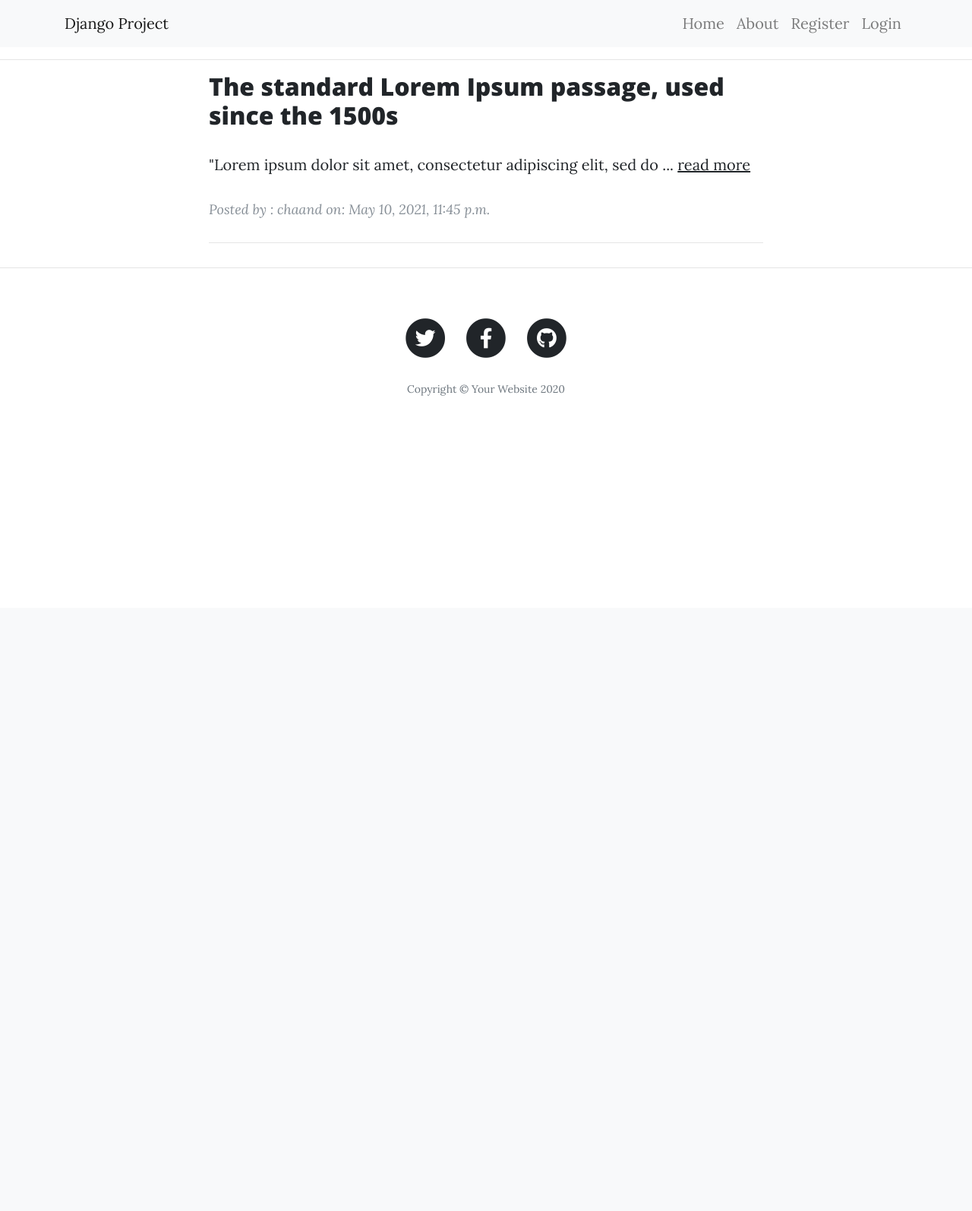
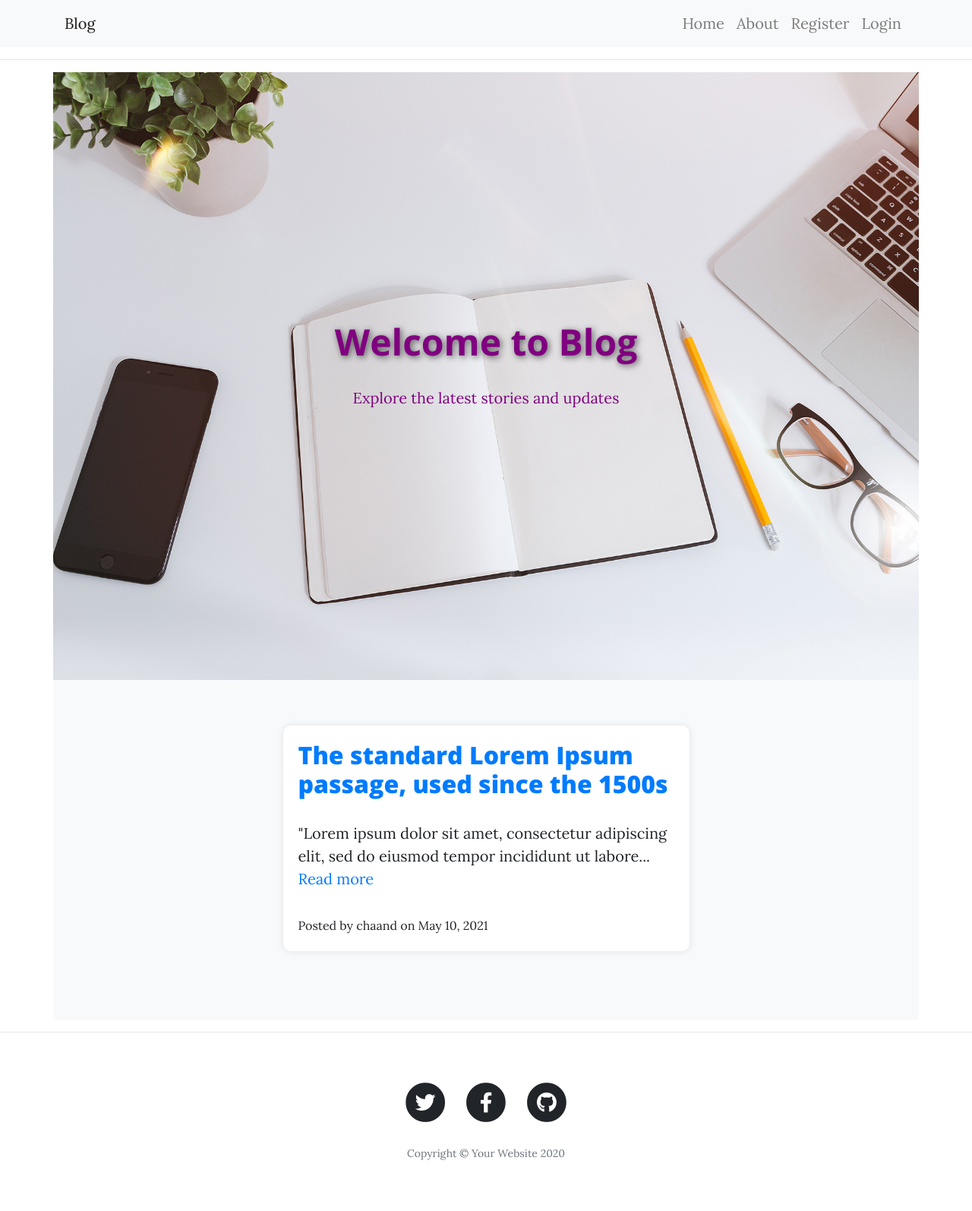
Before and after one commit to vidyasj18/blog, a Django app: page / in a window 1280 px wide. Shown: the whole page at 76% size. Before the commit the page ends 521 px from the top, so only its background shows below. Run offline with Django 3.2, Linux system fonts and the light colour scheme; data comes from the database, SQL or seed files in the repository; both versions use the stored data as it was after the commit; some libraries are stand-ins or nearby versions.

Commit message:
initial commit

```diff
--- a/django_project/blog/templates/blog/base.html
+++ b/django_project/blog/templates/blog/base.html
@@ -12,7 +12,7 @@
     {% if title %}
     <title> {{ title }}</title>
     {% else %}
-    <title> Django Project</title>
+    <title> Blog </title>
     {% endif %}
 
     <!-- Bootstrap core CSS -->
@@ -36,7 +36,7 @@
 <!-- Navigation -->
 <nav class="navbar navbar-expand-lg navbar-light bg-light">
     <div class="container">
-        <a class="navbar-brand" href="{% url 'blog-homepage' %}">Django Project</a>
+        <a class="navbar-brand" href="{% url 'blog-homepage' %}"> Blog </a>
         <button class="navbar-toggler navbar-toggler-right" type="button" data-toggle="collapse"
                 data-target="#navbarResponsive" aria-controls="navbarResponsive" aria-expanded="false"
                 aria-label="Toggle navigation">
--- a/django_project/blog/templates/blog/homepage.html
+++ b/django_project/blog/templates/blog/homepage.html
@@ -1,21 +1,72 @@
 {% extends 'blog/base.html' %}
+{% load static %}
 
 {% block content %}
+<style>
+    .hero {
+        background: url("{% static 'blog/img/home-bg.jpg' %}") no-repeat center center;
+        background-size: cover;
+        height: 100vh;
+        width: 200vh;
+        display: flex;
+        align-items: center;
+        justify-content: center;
+        color: purple;
+        text-align: center;
+        padding: 50px;
+    }
 
-<div class="col-lg-8 col-md-10 mx-auto">
-    {% for blog in blogs %}
-    <div class="post-preview">
-        <h2 class="post-title">
-           <a href="{% url 'blog-post-detail' blog.id   %}"> {{ blog.title }} </a>
-        </h2>
-        <p>
-            {{ blog.content|slice:":65" }} ... <a href="{% url 'blog-post-detail' blog.id   %}">read more </a>
-        </p>
-        <p class="post-meta">Posted by : {{ blog.author.username }}
-            on: {{ blog.post_created }}</p>
+    .hero h1 {
+        font-size: 3rem;
+        font-weight: bold;
+        text-shadow: 2px 2px 8px rgba(0,0,0,0.6);
+    }
+
+    .blog-section {
+        padding: 60px 20px;
+        background-color: #f8f9fa;
+    }
+
+    .post-preview {
+        background: white;
+        padding: 20px;
+        border-radius: 10px;
+        box-shadow: 0 0 10px rgba(0,0,0,0.1);
+        margin-bottom: 30px;
+    }
+
+    .post-preview a {
+        text-decoration: none;
+        color: #007bff;
+    }
+
+    .post-preview a:hover {
+        text-decoration: underline;
+    }
+</style>
+
+<!-- Hero Section with Big Background Image -->
+<section class="hero">
+    <div>
+        <h1>Welcome to Blog</h1>
+        <p class="lead">Explore the latest stories and updates</p>
     </div>
-    <hr>
-    {% endfor %}
-</div>
+</section>
 
-{% endblock content %}
+<!-- Blog Section -->
+<section class="blog-section container">
+    <div class="row justify-content-center">
+        {% for blog in blogs %}
+            <div class="col-md-8 col-lg-6">
+                <div class="post-preview">
+                    <h2><a href="{% url 'blog-post-detail' blog.id %}">{{ blog.title }}</a></h2>
+                    <p>{{ blog.content|slice:":100" }}... <a href="{% url 'blog-post-detail' blog.id %}">Read more</a></p>
+                    <small>Posted by {{ blog.author.username }} on {{ blog.post_created|date:"F j, Y" }}</small>
+                </div>
+            </div>
+        {% empty %}
+            <p>No blog posts yet.</p>
+        {% endfor %}
+    </div>
+</section>
+{% endblock %}
--- a/django_project/django_project/urls.py
+++ b/django_project/django_project/urls.py
@@ -25,4 +25,8 @@ urlpatterns = [
                   path('users/', include('users.urls')),
 
                   # Used during the development, not recommended in production
-              ] + static(settings.MEDIA_URL, document_root=settings.MEDIA_ROOT)
+              ]
+
+if settings.DEBUG:
+    urlpatterns += static(settings.MEDIA_URL, document_root=settings.MEDIA_ROOT)
+    urlpatterns += static(settings.STATIC_URL, document_root=settings.STATIC_ROOT)
--- a/django_project/users/urls.py
+++ b/django_project/users/urls.py
@@ -9,7 +9,9 @@ urlpatterns = [
         template_name='users/login.html'),
          name='users-login'),
     path('logout/', auth_views.LogoutView.as_view(
-        template_name='users/logout.html'),
+        template_name='users/logout.html'
+    ),
+
          name='users-logout'),
 
 ]
```
Also changed, not shown: django_project/blog/templates/blog/about.html (+53 -8 lines), django_project/django_project/settings.py (+9 -0 lines), django_project/users/templates/users/logout.html (+7 -5 lines), django_project/db.sqlite3.
